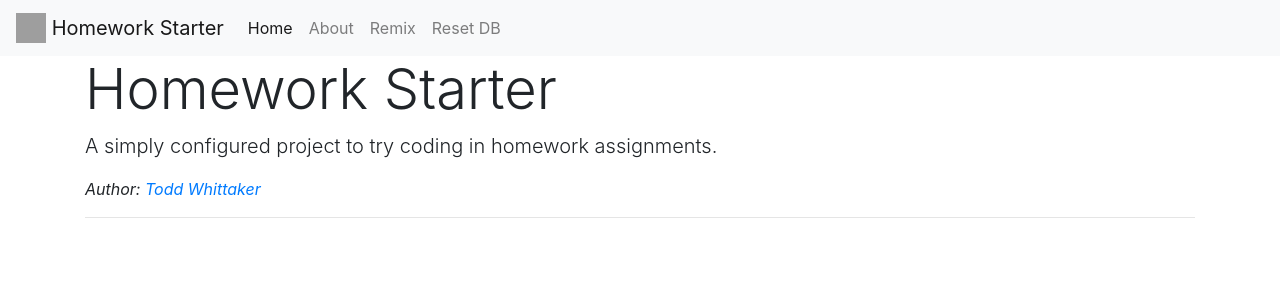
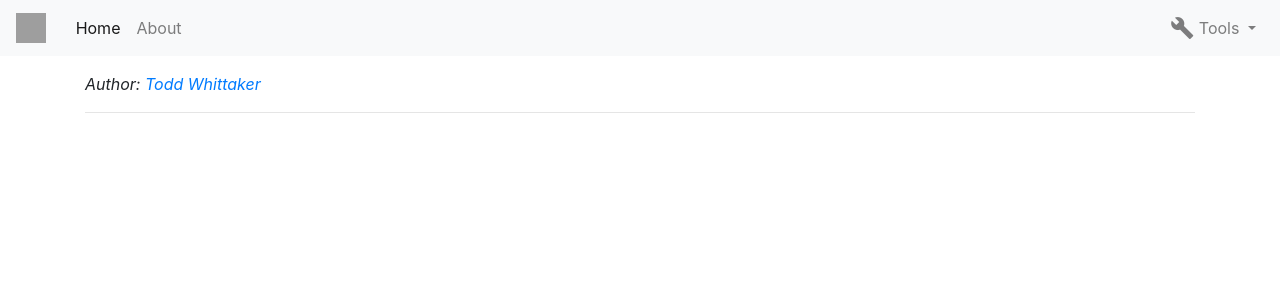
Before and after one commit to chawki0203/test2, a PHP site: page /include/header.html in a window 1280 px wide. Shown: the top 300 px of the page. Run offline with PHP 8.4, Linux system fonts and the light colour scheme; some libraries are stand-ins or nearby versions; grey boxes are pictures that could not be loaded.

Commit message:
🎮🐢 Checkpoint ./include/header.html:86128/4568 ./include/config.php:86128/416 ./index.php:86128/68 ./include/resetdb.php:86128/32

```diff
--- a/include/header.html
+++ b/include/header.html
@@ -1,39 +1,47 @@
+<!DOCTYPE html>
 <!DOCTYPE html>
 <html>
   <head>
-    <title>Homework Starter</title>
+    <title>{{CONFIG['applicationName']. " - " . $title}}</title>
     <link rel="shortcut icon" href="https://cdn.glitch.com/7635e9c3-2015-4ec8-967a-16ca37cc9e55%2Ffavicon.ico" />
     <link href="https://stackpath.bootstrapcdn.com/bootstrap/4.3.1/css/bootstrap.min.css" rel="stylesheet" integrity="sha384-ggOyR0iXCbMQv3Xipma34MD+dH/1fQ784/j6cY/iJTQUOhcWr7x9JvoRxT2MZw1T" crossorigin="anonymous">
     <link href="https://fonts.googleapis.com/icon?family=Material+Icons" rel="stylesheet">
-    <link href="/static/style.css" rel="stylesheet" crossorigin="anonymous">
+    <link href="@@static/style.css@@" rel="stylesheet" crossorigin="anonymous">
     <script src="https://code.jquery.com/jquery-3.4.1.min.js" integrity="sha256-CSXorXvZcTkaix6Yvo6HppcZGetbYMGWSFlBw8HfCJo=" crossorigin="anonymous"></script>
     <script src="https://stackpath.bootstrapcdn.com/bootstrap/4.3.1/js/bootstrap.bundle.min.js" integrity="sha384-xrRywqdh3PHs8keKZN+8zzc5TX0GRTLCcmivcbNJWm2rs5C8PRhcEn3czEjhAO9o" crossorigin="anonymous"></script>
-    <script src="/static/custom.js"></script>
+    <script src="@@static/custom.js@@"></script>
   </head>
   <body>
     <nav class="navbar navbar-expand-sm navbar-light bg-light">
-        <a class="navbar-brand" href="/index">
-          <img src="https://cdn.glitch.com/d04da884-a858-403d-b8fa-660ce5be70fd%2Fhomework.svg?v=1561733881682" width="30" height="30" class="d-inline-block align-top" alt=""> Homework Starter</a>
+      <a class="navbar-brand" href="/">
+        <img src="https://cdn.glitch.com/016bfea2-8732-4215-b81b-ce7f9be7f9c5%2Frocket.svg?v=1585409224951" width="30" height="30" class="d-inline-block align-top" alt="">&nbsp;<?php echo(CONFIG['applicationName']) ?>
+      </a>
       <ul class="navbar-nav mr-auto mt-2 mt-lg-0">
         <li class="nav-item active">
           <a class="nav-link" href="/">Home <span class="sr-only">(current)</span></a>
         </li>
         <li class="nav-item">
-            <a class="nav-link" href="#">About</a>
+          <a class="nav-link" href="@@about@@">About</a>
         </li>
-          <li class="nav-item">
-            <a class="nav-link" href="https://glitch.com/edit/#!/remix/<?php echo getenv('PROJECT_DOMAIN'); ?>">Remix</a>
-          </li>
-          <li class="nav-item">
-            <a class="nav-link" href="/include/resetdb.php">Reset DB</a>
+      </ul>
+      <ul class="navbar-nav">
+        <li class="nav-item dropdown">
+          <a class="nav-link dropdown-toggle" href="#" id="navbarDropdownMenuLink" data-toggle="dropdown">
+            <span class="material-icons" style="vertical-align:bottom">build</span> Tools
+          </a>
+          <div class="dropdown-menu dropdown-menu-right">
+            <a class="nav-link" href="https://glitch.com/edit/#!/remix/{{getenv('PROJECT_DOMAIN')}}">Remix</a>
+            <a class="nav-link" href="/include/resetdb.php" style="cursor:pointer">DB Reset</a>
+            <a class="nav-link" href="/phpliteadmin.php" target="_blank" style="cursor:pointer">DB Admin</a>
+          </div>
         </li>
       </ul>
     </nav>
     <div class="container">
       <div class="row">
         <div class="col-lg-12">
-          <h1 class="display-4">Homework Starter</h1>
-          <p class="lead">A simply configured project to try coding in homework assignments.</p>
+          <h1 class="display-4"><?php echo(CONFIG['applicationName']) ?></h1>
+          <p class="lead"><?php echo(CONFIG['leadDescription']) ?></p>
           <p><em>Author: <a href="https://www.franklin.edu/about-us/faculty-staff/faculty-profiles/whittakt">Todd Whittaker</a></em></p>
           <hr>
         </div>
--- a/include/resetdb.php
+++ b/include/resetdb.php
@@ -1,5 +1,6 @@
 <?php
   include_once "util.php";
+  $file=CONFIG['databaseFile'];
   $output = `sqlite3 /app/sample.db3 < /app/sample.sql 2>&1`;
   if ($output) {
     debug($output);
--- a/index.php
+++ b/index.php
@@ -1,4 +1,5 @@
 <?php
+  include 'include/config.php';
   include 'include/header.html';
 ?>
 
```
Also changed, not shown: include/config.php (added, +9 -0 lines), 1 other file. Lines whose indentation alone changed are shown as unchanged.
